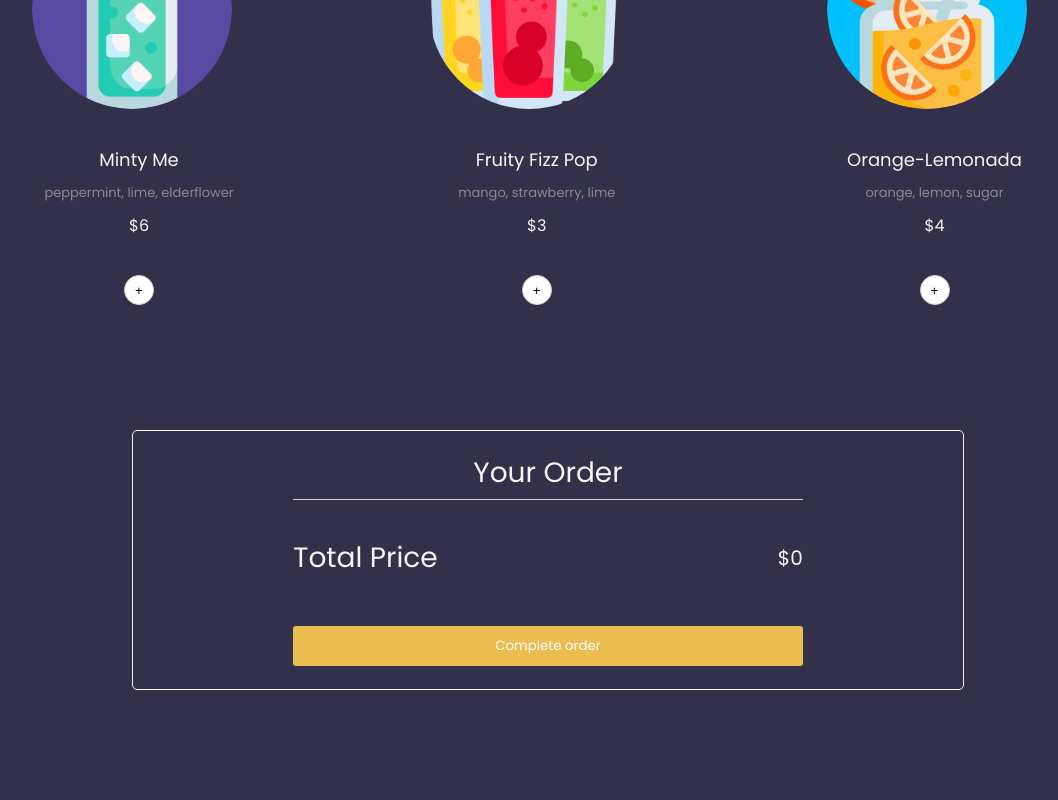
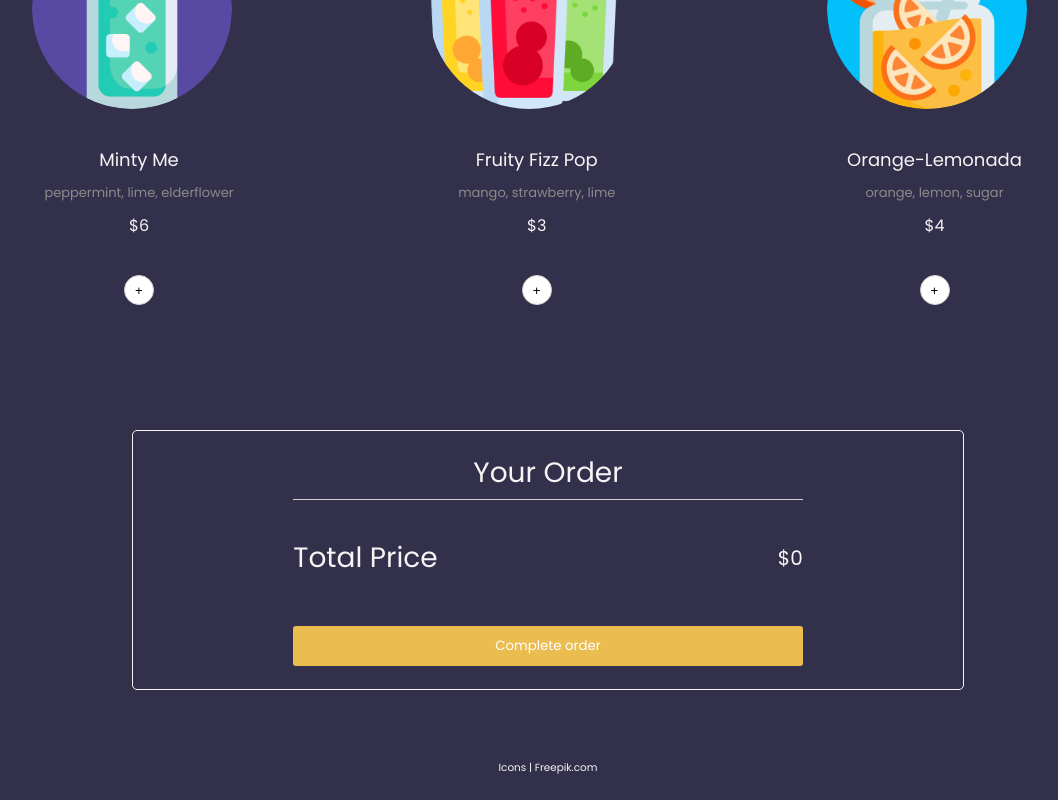
Before and after one commit to jamienorthman/juice-shop, a React (Vite) app: page / in a window 1280 px wide. Shown: the part 383-1183 px from the top of the page, without its empty margins (92-1150 px from the left). Before the commit the page ends 1133 px from the top, so only its background shows below. Built offline with nearby package versions, Linux system fonts and the light colour scheme.

Commit message:
icon attributions

```diff
--- a/src/App.jsx
+++ b/src/App.jsx
@@ -106,6 +106,14 @@ function App() {
       <PayModal
         style={{display: showModal ? 'flex' : 'none'}}
       />
+      <footer className="img-attribution">
+        <p>
+          <a href="https://www.freepik.com/search?format=search&last_filter=type&last_value=icon&query=juice%20menu&type=icon"
+          target="_blank">
+            Icons | Freepik.com
+          </a>
+        </p>
+      </footer>
     </div>
   )
 }
--- a/src/style.css
+++ b/src/style.css
@@ -301,10 +301,15 @@ input {
 .img-attribution {
     margin-top: auto;
     bottom: 0;
-    font-size: 0.55rem;
+    font-size: 0.65rem;
     text-align: center;
     height: 2.5rem;
     width: 100%;
+}
+
+a {
+    text-decoration: none;
+    color: whitesmoke;
 }
 
 @media (min-width: 962px) {
```
